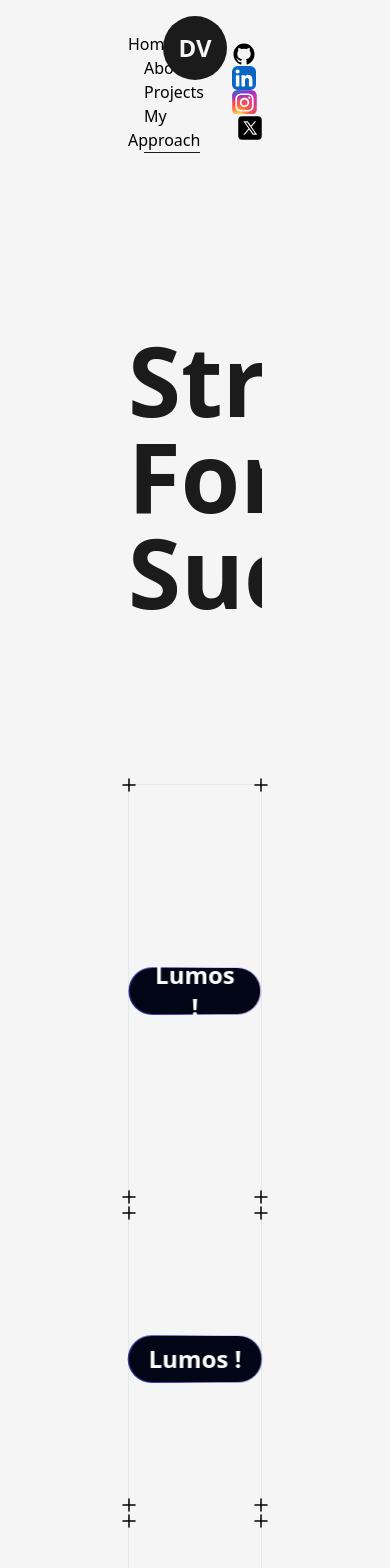
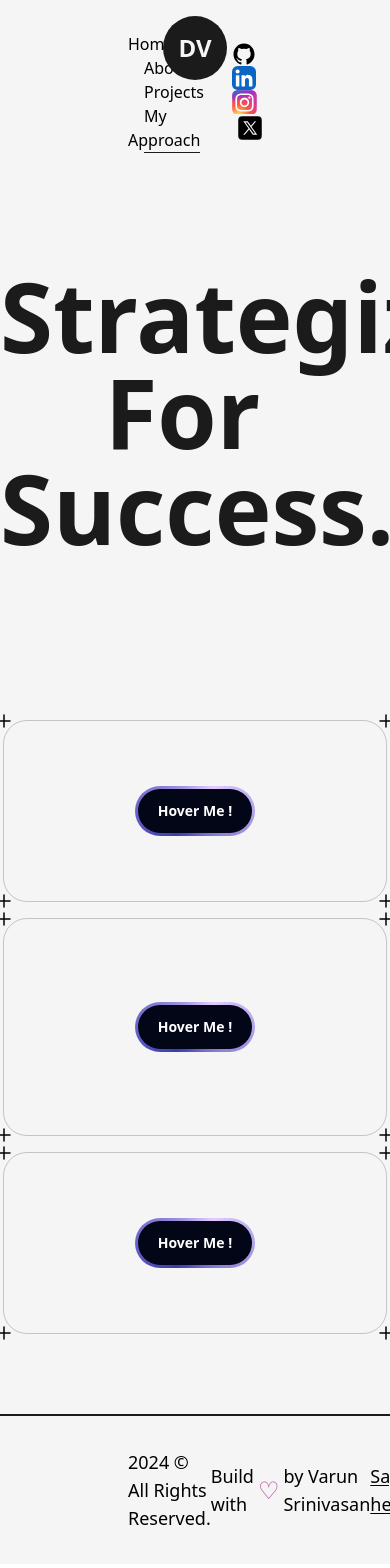
Before and after one commit to Varunvasan1412/portfolio-2024, a Next.js app: page /approach in a window 390 px wide. Shown: the top 1568 px of the page. Built offline with nearby package versions, Linux system fonts and the light colour scheme.

Commit message:
Fix: responsive bugs

```diff
--- a/src/pages/approach.js
+++ b/src/pages/approach.js
@@ -1,10 +1,8 @@
 "use client";
 import React from "react";
-
+import Head from "next/head";
 import { AnimatePresence, motion } from "framer-motion";
 import { CanvasRevealEffect } from "@/components/CanvasRevealEffect";
-import Head from "next/head";
-import Layout from "@/components/Layout";
 import AnimatedText from "@/components/AnimatedText";
 
 const approach = () => {
@@ -14,32 +12,32 @@ const approach = () => {
         <title>Varun | My Approach</title>
         <meta name="description" content="any description" />
       </Head>
-      <Layout>
-        <AnimatedText text="Strategize for success." className="mb-16" />
-        <div className="my-20 flex flex-col lg:flex-row items-center justify-center border bg-light/50  w-full gap-4">
+      <AnimatedText text="Strategize for success." className="mb-16 pt-16" />
+      <div className="my-20 flex flex-col lg:flex-row items-center justify-center gap-4">
         <Card
           title="Planning & Strategy"
           icon={<AceternityIcon />}
-            description="I'll collaborate with you to map out your website's goals, target audience, and key functionalities. I’ll help you with aspects like site structure, navigation, and content requirements."
+          description="I'll collaborate to map out your website's goals, target audience, and key functionalities. I'll discuss things like site structure, navigation and content requirements."
         >
           <CanvasRevealEffect
-              animationSpeed={3}
+            animationSpeed={5.1}
             containerClassName="bg-emerald-900"
           />
         </Card>
         <Card
           title="Development & Progress Update"
           icon={<AceternityIcon />}
-            description="Once I agree on the plan, I cue up my lofi playlist and dive into coding. From initial sketches to polished code, I keep you updated every step of the way."
+          description="Once we agree on the plan, I cue my lofi playlist and dive into coding. From initial sketches to polished code, I keep you updated every step of the way."
         >
           <CanvasRevealEffect
             animationSpeed={3}
-              containerClassName="bg-yellow-900"
-              colors={[[255, 0, 0]]}
-              dotSize={8}
+            containerClassName="bg-black"
+            colors={[
+              [236, 72, 153],
+              [232, 121, 249],
+            ]}
+            dotSize={2}
           />
-            {/* Radial gradient for the cute fade */}
-            <div className="absolute inset-0 [mask-image:radial-gradient(400px_at_center,white,transparent)] bg-black/50 dark:bg-black/90" />
         </Card>
         <Card
           title="Development & Launch"
@@ -53,7 +51,6 @@ const approach = () => {
           />
         </Card>
       </div>
-      </Layout>
     </>
   );
 };
@@ -64,7 +61,7 @@ const Card = ({ title, icon, children, description }) => {
     <div
       onMouseEnter={() => setHovered(true)}
       onMouseLeave={() => setHovered(false)}
-      className="group/canvas-card flex items-center justify-center dark:border-white/[0.2]  max-w-sm w-full mx-auto p-4 relative lg:h-[35rem] rounded-3xl"
+      className="border border-black/[0.2] group/canvas-card flex items-center justify-center dark:border-white/[0.2]  max-w-sm w-full mx-auto p-4 relative lg:h-[35rem] rounded-3xl"
     >
       <Icon className="absolute h-6 w-6 -top-3 -left-3 dark:text-white text-black" />
       <Icon className="absolute h-6 w-6 -bottom-3 -left-3 dark:text-white text-black" />
@@ -85,10 +82,10 @@ const Card = ({ title, icon, children, description }) => {
         <div className="text-center group-hover/canvas-card:-translate-y-4 absolute top-[50%] left-[50%] translate-x-[-50%] translate-y-[-50%] group-hover/canvas-card:opacity-0 transition duration-200 w-full  mx-auto flex items-center justify-center">
           {icon}
         </div>
-        <h2 className="dark:text-white text-3xl text-center opacity-0 group-hover/canvas-card:opacity-100 relative z-10 text-black mt-4  font-bold group-hover/canvas-card:text-white group-hover/canvas-card:-translate-y-2 transition duration-200">
+        <h2 className="dark:text-white opacity-0 group-hover/canvas-card:opacity-100 relative z-10 text-black mt-4  font-bold group-hover/canvas-card:text-white group-hover/canvas-card:-translate-y-2 transition duration-200 text-3xl text-center">
           {title}
         </h2>
-        <h2 className="dark:text-white text-sm text-center opacity-0 group-hover/canvas-card:opacity-100 relative z-10 text-black mt-4  font-bold group-hover/canvas-card:text-white group-hover/canvas-card:-translate-y-2 transition duration-200">
+        <h2 className="dark:text-white text-sm opacity-0 group-hover/canvas-card:opacity-100 relative z-10 text-black mt-4  font-bold group-hover/canvas-card:text-white group-hover/canvas-card:-translate-y-2 transition duration-200 text-center style = {{color: '#e4ecff">
           {description}
         </h2>
       </div>
@@ -98,12 +95,14 @@ const Card = ({ title, icon, children, description }) => {
 
 const AceternityIcon = () => {
   return (
-    <button className="relative inline-flex h-12 overflow-hidden rounded-full p-[1px] focus:outline-none focus:ring-2 focus:ring-slate-800 focus:ring-offset-8 focus:ring-offset-slate-50">
+    <div>
+      <button className="relative inline-flex lg:h-14 overflow-hidden rounded-full p-[3px] focus:outline-none focus:ring-2 focus:ring-slate-400 focus:ring-offset-[8px] focus:ring-offset-slate-50">
         <span className="absolute inset-[-1000%] animate-[spin_2s_linear_infinite] bg-[conic-gradient(from_90deg_at_50%_50%,#E2CBFF_0%,#393BB2_50%,#E2CBFF_100%)]" />
-      <span className="inline-flex h-full w-full cursor-pointer items-center justify-center rounded-full bg-slate-950 font-bold px-5 py-2 text-white backdrop-blur-3xl text-2xl">
-        Lumos !
+        <span className="inline-flex h-full w-full cursor-pointer items-center justify-center rounded-full bg-slate-950 px-5 py-3  text-white backdrop-blur-3xl text-sm lg:text-lg font-bold">
+          Hover Me !
         </span>
       </button>
+    </div>
   );
 };
 
```
Lines whose indentation alone changed are shown as unchanged.
